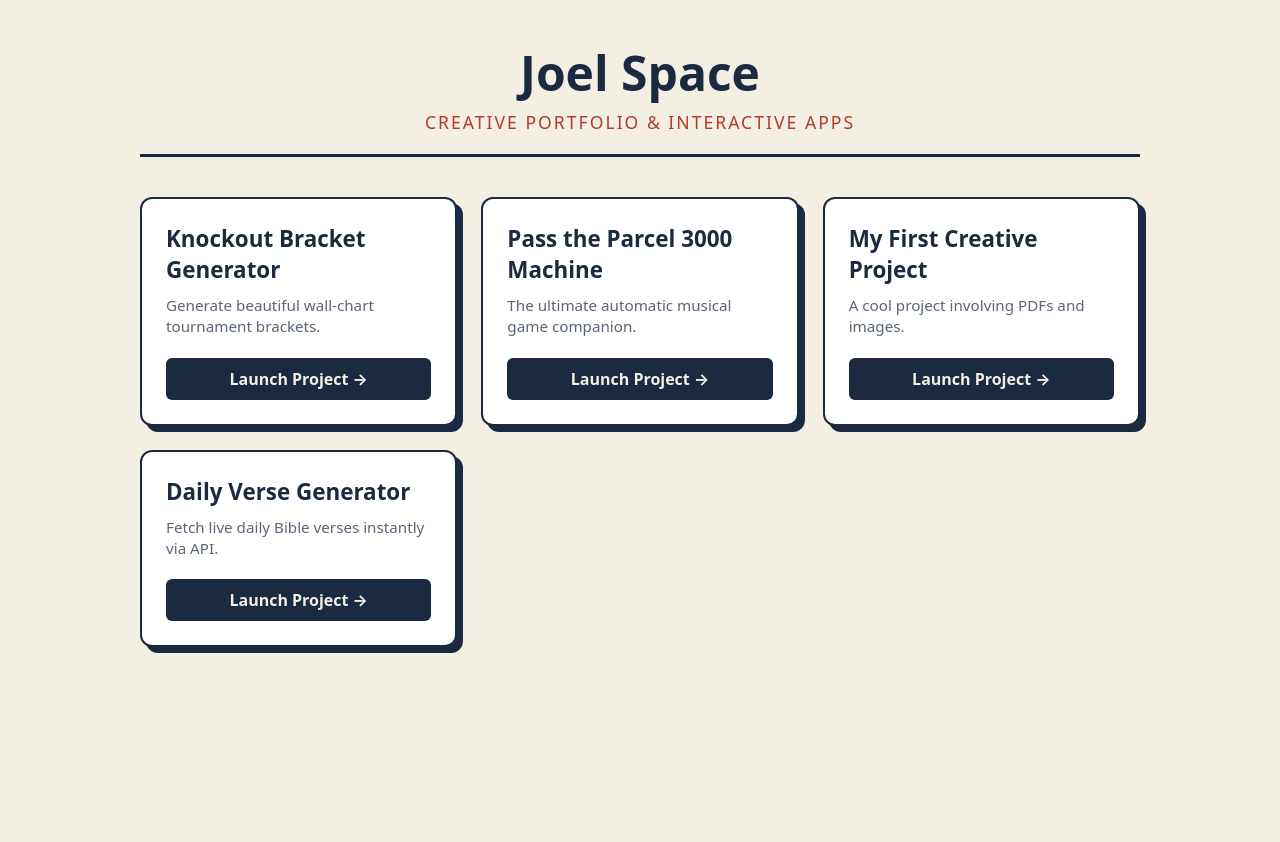
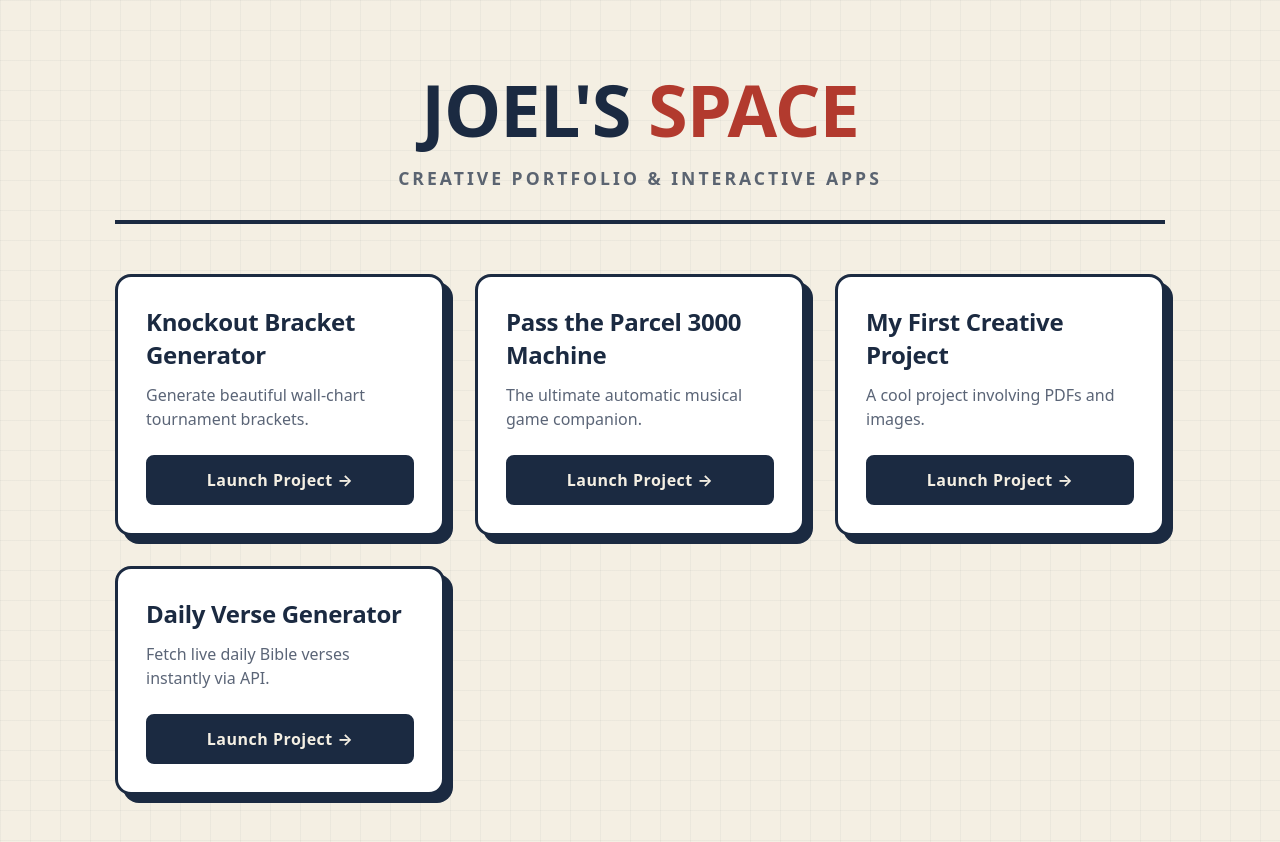
Before and after one commit to joelbeattie654/Joel, a Jekyll site: the page built from index.html, in a window 1280 px wide. Shown: the top 842 px of the page. Built offline with Jekyll 4.4.1, drawn with Linux system fonts in a browser that asks for light colours.

Commit message:
Update index.html

```diff
--- a/index.html
+++ b/index.html
@@ -6,72 +6,89 @@ layout: null
 <head>
     <meta charset="UTF-8">
     <meta name="viewport" content="width=device-width, initial-scale=1.0">
-    <title>Joel Space</title>
+    <title>Joel's Space</title>
     <style>
         :root {
             --bg: #f4efe3;
             --card-bg: #ffffff;
             --text: #1b2a41;
             --accent: #b23a2e;
-            --border: rgba(27,42,65,0.16);
+            --border: #1b2a41;
         }
         body {
             margin: 0;
             font-family: system-ui, -apple-system, sans-serif;
             background-color: var(--bg);
+            /* Adds a subtle cool matching draft/blueprint grid pattern */
+            background-image:
+                linear-gradient(rgba(27,42,65,0.04) 1px, transparent 1px),
+                linear-gradient(90deg, rgba(27,42,65,0.04) 1px, transparent 1px);
+            background-size: 30px 30px;
             color: var(--text);
-            padding: 40px 20px;
+            padding: 60px 20px;
         }
         .container {
-            max-width: 1000px;
+            max-width: 1050px;
             margin: 0 auto;
         }
         header {
             text-align: center;
-            border-bottom: 3px solid var(--text);
-            padding-bottom: 20px;
-            margin-bottom: 40px;
+            border-bottom: 4px solid var(--text);
+            padding-bottom: 30px;
+            margin-bottom: 50px;
+            position: relative;
         }
         h1 {
-            font-size: 3rem;
+            font-size: clamp(3rem, 6vw, 4.5rem);
+            font-weight: 900;
             margin: 0;
+            letter-spacing: -1px;
+            text-transform: uppercase;
+        }
+        h1 span {
+            color: var(--accent);
         }
         .subtitle {
             font-size: 1.1rem;
-            color: var(--accent);
+            font-weight: 700;
+            color: var(--text);
+            opacity: 0.7;
             text-transform: uppercase;
-            letter-spacing: 2px;
-            margin-top: 5px;
+            letter-spacing: 3px;
+            margin-top: 8px;
         }
         .grid {
             display: grid;
-            grid-template-columns: repeat(auto-fill, minmax(280px, 1fr));
-            gap: 24px;
+            grid-template-columns: repeat(auto-fill, minmax(300px, 1fr));
+            gap: 30px;
         }
         .card {
             background: var(--card-bg);
-            border: 2px solid var(--text);
-            border-radius: 12px;
-            padding: 24px;
-            box-shadow: 6px 6px 0px var(--text);
+            border: 3px solid var(--text);
+            border-radius: 16px;
+            padding: 28px;
+            box-shadow: 8px 8px 0px var(--text);
             display: flex;
             flex-direction: column;
             justify-content: space-between;
-            transition: transform 0.2s, box-shadow 0.2s;
+            transition: all 0.2s cubic-bezier(0.175, 0.885, 0.32, 1.275);
         }
         .card:hover {
-            transform: translate(-2px, -2px);
-            box-shadow: 8px 8px 0px var(--text);
+            transform: translate(-4px, -4px);
+            box-shadow: 12px 12px 0px var(--accent);
+            border-color: var(--text);
         }
         .card h3 {
-            margin: 0 0 10px 0;
-            font-size: 1.4rem;
+            margin: 0 0 12px 0;
+            font-size: 1.5rem;
+            font-weight: 800;
+            letter-spacing: -0.3px;
         }
         .card p {
-            margin: 0 0 20px 0;
+            margin: 0 0 24px 0;
             color: #5b6577;
-            font-size: 0.95rem;
-            line-height: 1.4;
+            font-size: 1rem;
+            line-height: 1.5;
             flex-grow: 1;
         }
         .btn {
@@ -79,19 +96,28 @@ layout: null
             background: var(--text);
             color: var(--bg);
             text-decoration: none;
-            padding: 10px 16px;
-            border-radius: 6px;
-            font-weight: bold;
+            padding: 12px 20px;
+            border-radius: 8px;
+            font-weight: 700;
             text-align: center;
-            transition: opacity 0.2s;
+            letter-spacing: 0.5px;
+            transition: all 0.15s ease;
+            border: 2px solid var(--text);
         }
-        .btn:hover { opacity: 0.9; }
+        .card:hover .btn {
+            background: var(--accent);
+            color: #ffffff;
+            border-color: var(--accent);
+        }
+        .btn:hover {
+            opacity: 0.95;
+        }
     </style>
 </head>
 <body>
     <div class="container">
         <header>
-            <h1>Joel Space</h1>
+            <h1>Joel's <span>Space</span></h1>
             <div class="subtitle">Creative Portfolio & Interactive Apps</div>
         </header>
         <main class="grid">
```
